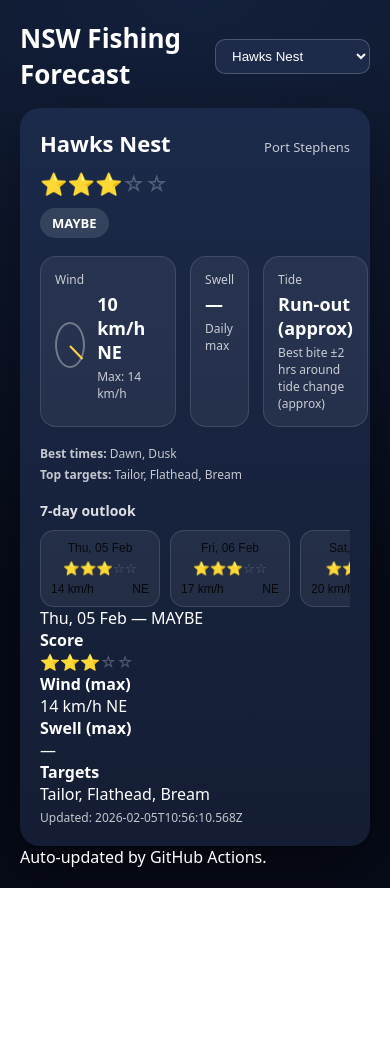
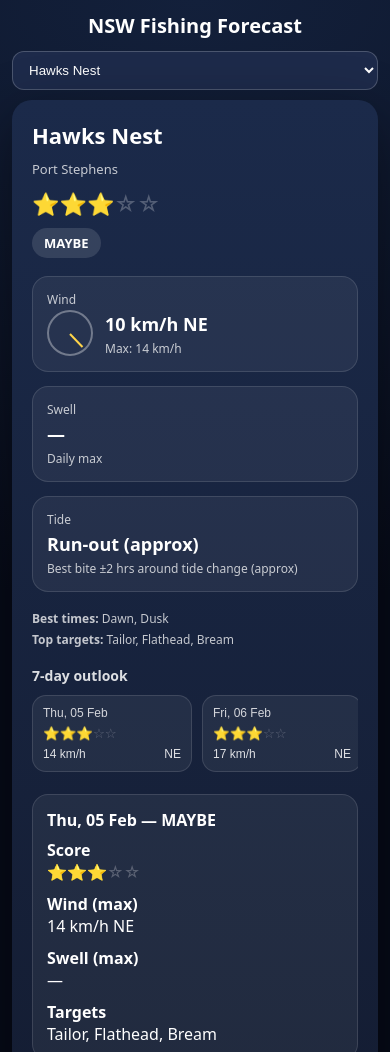
Before and after one commit to hallidayau/fishing-app, a plain HTML site: page docs/index.html in a window 390 px wide. Shown: the top 1052 px of the page. Before the commit the page ends 888 px from the top, so only its background shows below. Drawn offline with Linux system fonts and the light colour scheme.

Commit message:
Update style.css

```diff
--- a/docs/style.css
+++ b/docs/style.css
@@ -1,12 +1,11 @@
 /* RESET */
-* {
-  box-sizing: border-box;
-}
+* { box-sizing: border-box; }
 body {
   margin: 0;
   font-family: system-ui, -apple-system, BlinkMacSystemFont, "Segoe UI", Roboto, sans-serif;
   background: radial-gradient(1200px 600px at top, #13203b, #070b18);
   color: #fff;
+  overflow-x: hidden;
 }
 
 /* LAYOUT */
@@ -14,26 +13,26 @@ body {
   max-width: 900px;
   margin: 0 auto;
   padding: 20px;
+  display: flex;
+  flex-direction: column;
+  gap: 12px;
 }
 
 .top {
   display: flex;
   justify-content: space-between;
   align-items: center;
-  margin-bottom: 16px;
+  gap: 12px;
 }
 
-h1 {
-  margin: 0;
-  font-size: 26px;
-}
+h1 { margin: 0; font-size: 26px; }
 
 select {
   background: #1d2a4a;
   color: #fff;
   border: 1px solid rgba(255,255,255,.2);
-  border-radius: 10px;
-  padding: 8px 12px;
+  border-radius: 12px;
+  padding: 10px 12px;
 }
 
 /* CARD */
@@ -49,29 +48,20 @@ select {
   display: flex;
   justify-content: space-between;
   align-items: baseline;
+  gap: 10px;
 }
-.locName {
-  margin: 0;
-  font-size: 22px;
-}
-.region {
-  opacity: .75;
-  font-size: 13px;
-}
+.locName { margin: 0; font-size: 22px; }
+.region { opacity: .75; font-size: 13px; }
 
 /* STARS */
-.stars {
-  margin: 10px 0;
-  font-size: 22px;
-}
-.empty {
-  color: rgba(255,255,255,.25);
-}
+.stars { margin: 10px 0; font-size: 22px; }
+.empty { color: rgba(255,255,255,.25); }
+
 .rec {
   display: inline-block;
   padding: 6px 12px;
   border-radius: 999px;
-  font-weight: 700;
+  font-weight: 800;
   font-size: 13px;
   background: rgba(255,255,255,.12);
 }
@@ -89,54 +79,36 @@ select {
   border-radius: 16px;
   padding: 14px;
 }
-.label {
-  font-size: 12px;
-  opacity: .75;
-}
-.value {
-  font-size: 18px;
-  font-weight: 700;
-  margin-top: 4px;
-}
-.tiny {
-  font-size: 12px;
-  opacity: .75;
-  margin-top: 4px;
-}
+.label { font-size: 12px; opacity: .75; }
+.value { font-size: 18px; font-weight: 800; margin-top: 4px; }
+.tiny { font-size: 12px; opacity: .75; margin-top: 4px; }
 
 /* WIND COMPASS */
-.windRow {
-  display: flex;
-  gap: 12px;
-  align-items: center;
-}
+.windRow { display: flex; gap: 12px; align-items: center; }
 .compass {
-  width: 46px;
-  height: 46px;
+  width: 46px; height: 46px;
   border-radius: 50%;
   border: 2px solid rgba(255,255,255,.35);
   position: relative;
+  flex: 0 0 auto;
 }
 .arrow {
-  width: 18px;
-  height: 2px;
+  width: 18px; height: 2px;
   background: #ffd54a;
   position: absolute;
-  top: 50%;
-  left: 50%;
+  top: 50%; left: 50%;
   transform-origin: left center;
 }
 
 /* WEEKLY */
-.sectionTitle {
-  margin: 18px 0 10px;
-  font-size: 14px;
-  opacity: .85;
-}
+.sectionTitle { margin: 18px 0 10px; font-size: 14px; opacity: .85; }
+
 .daysRow {
   display: flex;
   gap: 10px;
   overflow-x: auto;
+  padding-bottom: 8px;
+  -webkit-overflow-scrolling: touch;
 }
 .day {
   min-width: 120px;
@@ -145,27 +117,46 @@ select {
   border-radius: 14px;
   padding: 10px;
   cursor: pointer;
+  color: #fff;
+  text-align: left;
 }
-.dayTop {
-  font-size: 12px;
-  opacity: .8;
-}
-.dayStars {
-  margin: 6px 0;
-}
+.dayTop { font-size: 12px; opacity: .8; }
+.dayStars { margin: 6px 0; }
 .dayMeta {
   display: flex;
   justify-content: space-between;
   font-size: 12px;
   opacity: .85;
+}
+
+/* DETAIL */
+.detail { margin-top: 14px; }
+.detailCard {
+  background: rgba(255,255,255,.06);
+  border: 1px solid rgba(255,255,255,.12);
+  border-radius: 16px;
+  padding: 14px;
+}
+.detailTitle { font-weight: 900; margin-bottom: 8px; }
+.detailGrid {
+  display: grid;
+  grid-template-columns: repeat(2, 1fr);
+  gap: 10px;
+}
+
+/* FOOTER */
+.foot { font-size: 12px; opacity: .6; text-align: center; }
+
+/* MOBILE */
 @media (max-width: 640px) {
-  .wrap { padding: 14px; }
-  .top { flex-direction: column; gap: 10px; }
+  .wrap { padding: 12px; gap: 10px; }
+  .top { flex-direction: column; align-items: stretch; }
+  h1 { font-size: 20px; text-align: center; }
   select { width: 100%; }
 
   .grid { grid-template-columns: 1fr; }
   .day { min-width: 160px; }
+  .detailGrid { grid-template-columns: 1fr; }
 
-  h1 { font-size: 20px; text-align: center; }
-  .titleRow { flex-direction: column; gap: 6px; }
+  .titleRow { flex-direction: column; align-items: flex-start; }
 }
```
